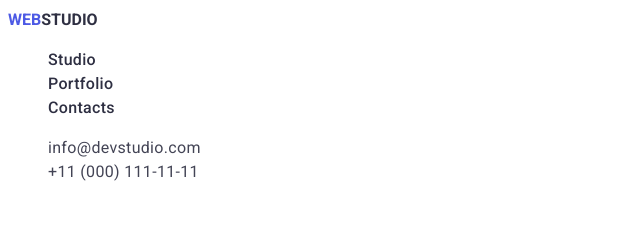
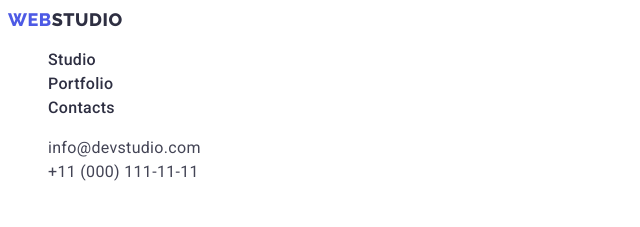
Before and after one commit to AnnaOsadchuk/goit-markup-hw-02, a plain HTML site: page index.html in a window 1280 px wide. Shown: the top 227 px of the page, 0-640 px from the left. Drawn offline with Linux system fonts and the light colour scheme; files whose address does not match are found by name.

Commit message:
Changes font in LOGO

```diff
--- a/css/styles.css
+++ b/css/styles.css
@@ -30,7 +30,7 @@ body {
 
 /* ------HEADER------ */
 
-.logo .logo-link .link .list {
+.logo {
   font-family: 'Raleway', sans-serif;
   font-style: normal;
   font-weight: 800;
```
